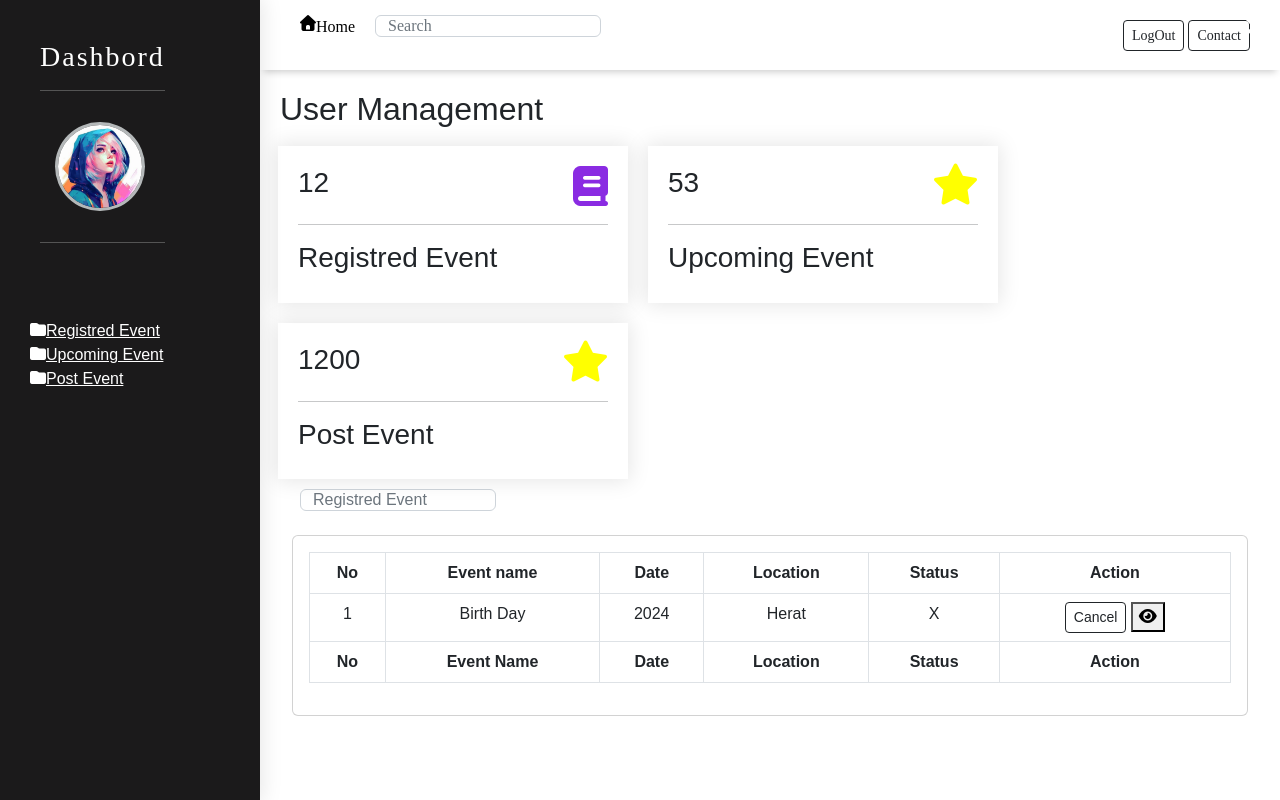
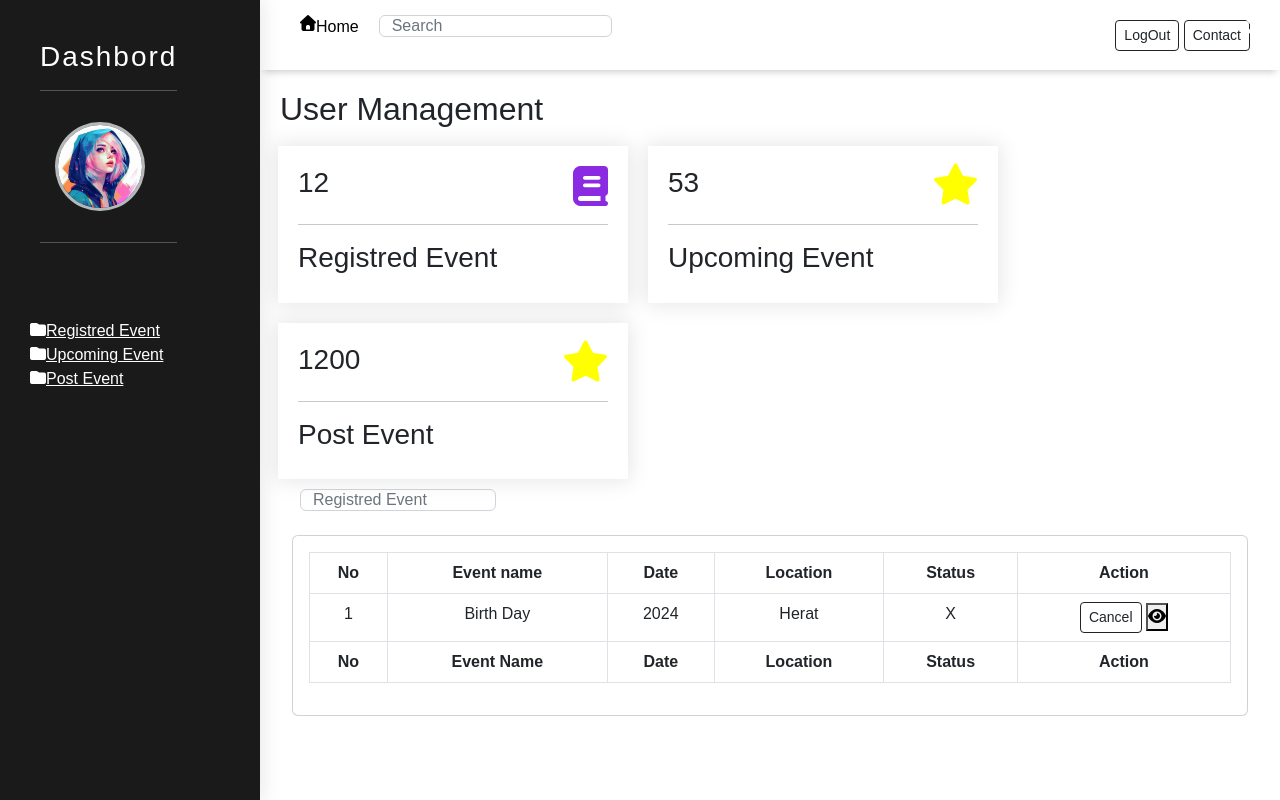
Before and after one commit to Maryamafz/Event-management-system, a plain HTML site: page dshboard.html in a window 1280 px wide. Drawn offline with nearby package versions, Linux system fonts and the light colour scheme; files that its build step writes are made by us from their sources; files whose address does not match are found by name.

Commit message:
Update dshboard.html

```diff
--- a/dshboard.html
+++ b/dshboard.html
@@ -9,7 +9,7 @@
   <link rel="stylesheet" href="fontawesome-free-6.2.0-web/css/all.min.css">
   <link rel="stylesheet" href="bootstrap-5.2.3-dist/css/bootstrap.min.css">
   <script src="https://cdnjs.cloudflare.com/ajax/libs/Chart.js/2.9.4/Chart.js"></script>
-  <link rel="stylesheet" href="style.css">
+  <link rel="stylesheet" href="dashboardstyle.css">
 </head>
 
 <body class="dashboard-body">
```
